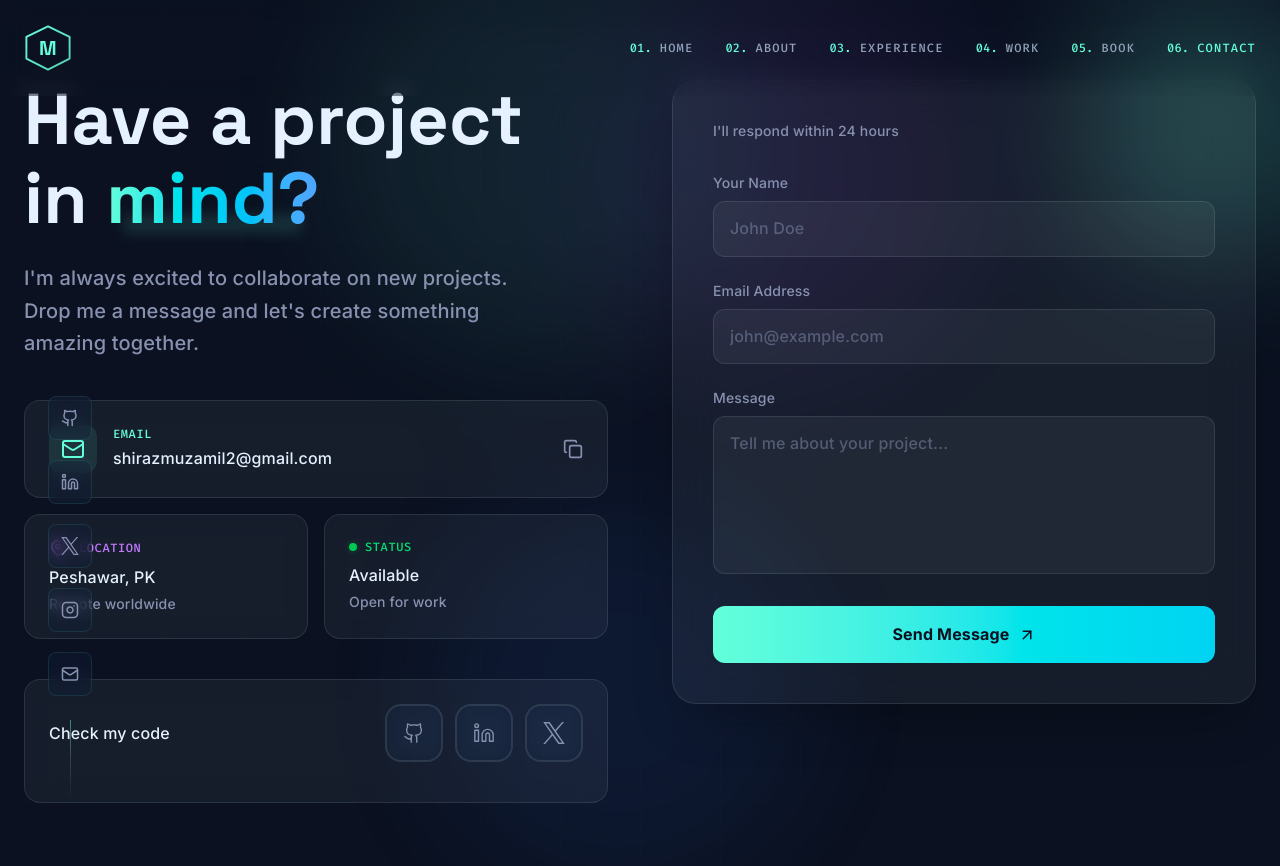
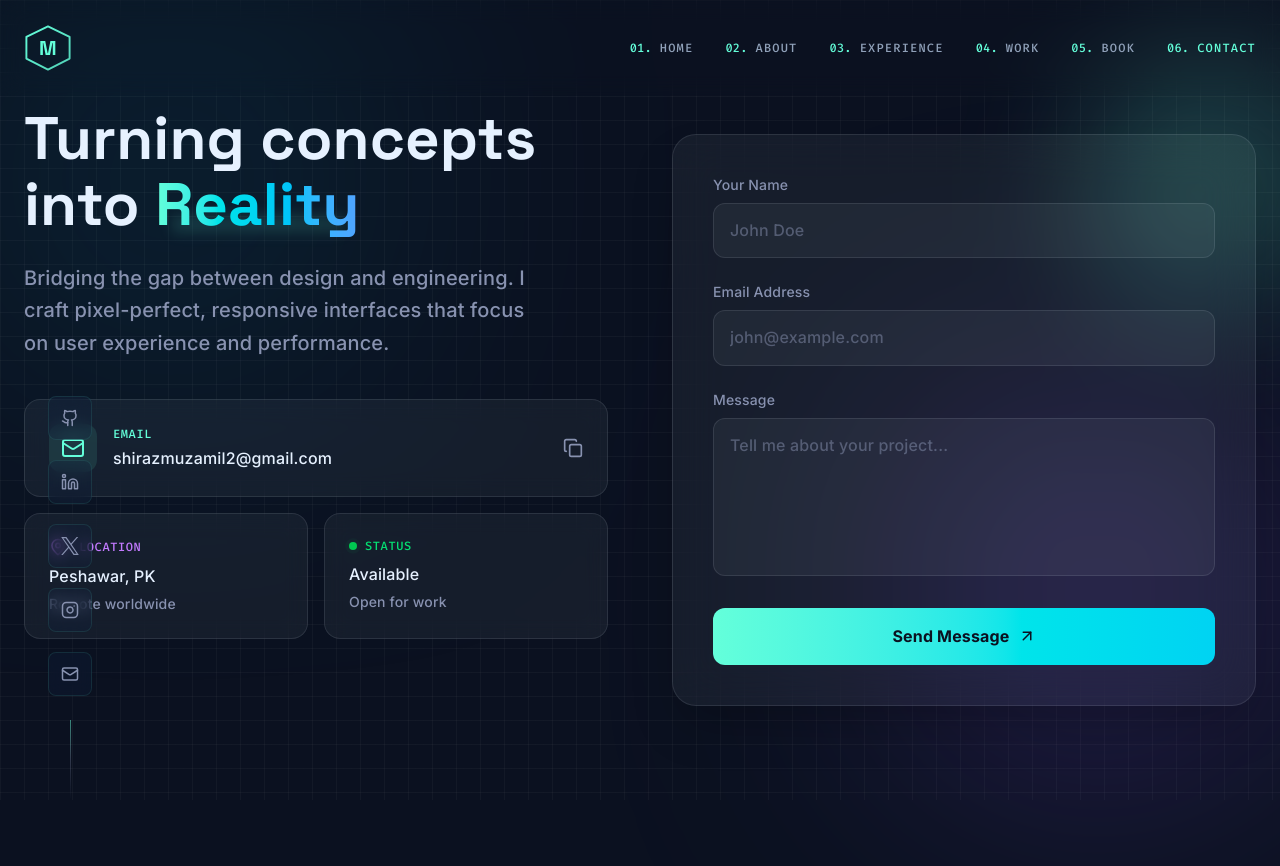
Before and after one commit to muz4miL/updated-portfolio, a Next.js app: page /contact in a window 1280 px wide. Shown: the top 866 px of the page. After the commit the page ends 800 px from the top, so only its background shows below. Built offline with nearby package versions, Linux system fonts and the light colour scheme.

Commit message:
working on hero

```diff
--- a/app/contact/page.jsx
+++ b/app/contact/page.jsx
@@ -56,21 +56,17 @@ const ContactPage = () => {
 
   return (
     <div className="min-h-screen bg-navy relative overflow-hidden">
-      {/* Animated Mesh Gradient Background */}
-      <div className="fixed inset-0 opacity-40">
-        <div className="absolute top-0 left-1/4 w-96 h-96 bg-teal/20 rounded-full mix-blend-multiply filter blur-3xl animate-blob" />
-        <div className="absolute top-0 right-1/4 w-96 h-96 bg-purple-500/20 rounded-full mix-blend-multiply filter blur-3xl animate-blob animation-delay-2000" />
-        <div className="absolute bottom-0 left-1/3 w-96 h-96 bg-blue-500/20 rounded-full mix-blend-multiply filter blur-3xl animate-blob animation-delay-4000" />
+      {/* Engineering Grid Background */}
+      <div className="absolute inset-0 z-0 bg-[linear-gradient(to_right,#80808012_1px,transparent_1px),linear-gradient(to_bottom,#80808012_1px,transparent_1px)] bg-[size:24px_24px]"></div>
+
+      {/* Ambient Glows */}
+      <div className="fixed inset-0 pointer-events-none">
+        {/* LEFT GLOW (Cyan) - Behind the Text */}
+        <div className="absolute top-20 left-0 w-72 h-72 bg-cyan-500 rounded-full mix-blend-multiply filter blur-[128px] opacity-20 animate-blob"></div>
+
+        {/* RIGHT GLOW (Purple) - Behind the Form */}
+        <div className="absolute bottom-0 right-0 w-96 h-96 bg-violet-500 rounded-full mix-blend-multiply filter blur-[128px] opacity-20 animate-blob animation-delay-2000"></div>
       </div>
-
-      {/* Grid Pattern Overlay */}
-      <div className="fixed inset-0 opacity-[0.02]" style={{
-        backgroundImage: `
-          linear-gradient(rgba(100, 255, 218, 0.5) 1px, transparent 1px),
-          linear-gradient(90deg, rgba(100, 255, 218, 0.5) 1px, transparent 1px)
-        `,
-        backgroundSize: '80px 80px',
-      }} />
 
       <div className="relative z-10 min-h-screen flex items-center justify-center px-6 py-20">
         <div className="w-full max-w-7xl">
@@ -90,14 +86,14 @@ const ContactPage = () => {
                   initial={{ opacity: 0, y: 20 }}
                   animate={{ opacity: 1, y: 0 }}
                   transition={{ delay: 0.3 }}
-                  className="font-heading text-5xl md:text-7xl font-bold text-white leading-[1.1] mb-6"
+                  className="font-heading text-5xl md:text-6xl font-bold text-white leading-[1.1] mb-6 md:mt-3"
                 >
-                  Have a project
+                  Turning concepts
                   <br />
-                  in{" "}
+                  into{" "}
                   <span className="relative inline-block">
                     <span className="relative z-10 text-transparent bg-clip-text bg-gradient-to-r from-teal via-cyan-400 to-blue-400">
-                      mind?
+                      Reality
                     </span>
                     <motion.span
                       className="absolute bottom-2 left-0 right-0 h-3 bg-teal/20 blur-sm"
@@ -113,8 +109,7 @@ const ContactPage = () => {
                   transition={{ delay: 0.4 }}
                   className="text-slate text-xl leading-relaxed max-w-lg"
                 >
-                  I'm always excited to collaborate on new projects. Drop me a message and let's create something amazing together.
-                </motion.p>
+                  Bridging the gap between design and engineering. I craft pixel-perfect, responsive interfaces that focus on user experience and performance.                </motion.p>
               </div>
 
               {/* Quick Contact Cards */}
@@ -170,32 +165,6 @@ const ContactPage = () => {
                   </div>
                 </div>
               </motion.div>
-
-              {/* Social Links - Desktop Only Card */}
-              <motion.div
-                initial={{ opacity: 0, y: 20 }}
-                animate={{ opacity: 1, y: 0 }}
-                transition={{ delay: 0.6 }}
-                className="hidden md:block"
-              >
-                <div className="p-6 rounded-2xl bg-white/5 backdrop-blur-md border border-white/10">
-                  <div className="flex items-center justify-between mb-4">
-                    <p className="text-white font-medium">Check my code</p>
-                    <div className="flex gap-3">
-                      {socialLinks.map((social, i) => (
-                        <PremiumSocialIcon
-                          key={i}
-                          Icon={social.icon}
-                          href={social.href}
-                          label={social.label}
-                          brandColor={social.brandColor}
-                          delay={i * 0.1}
-                        />
-                      ))}
-                    </div>
-                  </div>
-                </div>
-              </motion.div>
             </motion.div>
 
             {/* Right Side - Contact Form */}
@@ -203,16 +172,13 @@ const ContactPage = () => {
               initial={{ opacity: 0, x: 50 }}
               animate={{ opacity: 1, x: 0 }}
               transition={{ duration: 0.8, ease: "easeOut", delay: 0.2 }}
-              className="relative"
+              className="relative md:mt-10"
             >
               {/* Floating Orb */}
               <div className="absolute -top-20 -right-20 w-64 h-64 bg-teal/20 rounded-full blur-3xl pointer-events-none" />
 
               <div className="relative p-8 md:p-10 rounded-3xl bg-white/5 backdrop-blur-xl border border-white/10 shadow-2xl">
                 {/* Form Header */}
-                <div className="mb-8">
-                  <p className="text-slate text-sm">I'll respond within 24 hours</p>
-                </div>
 
                 <form onSubmit={handleSubmit} className="space-y-6">
                   {/* Name Input */}
```
